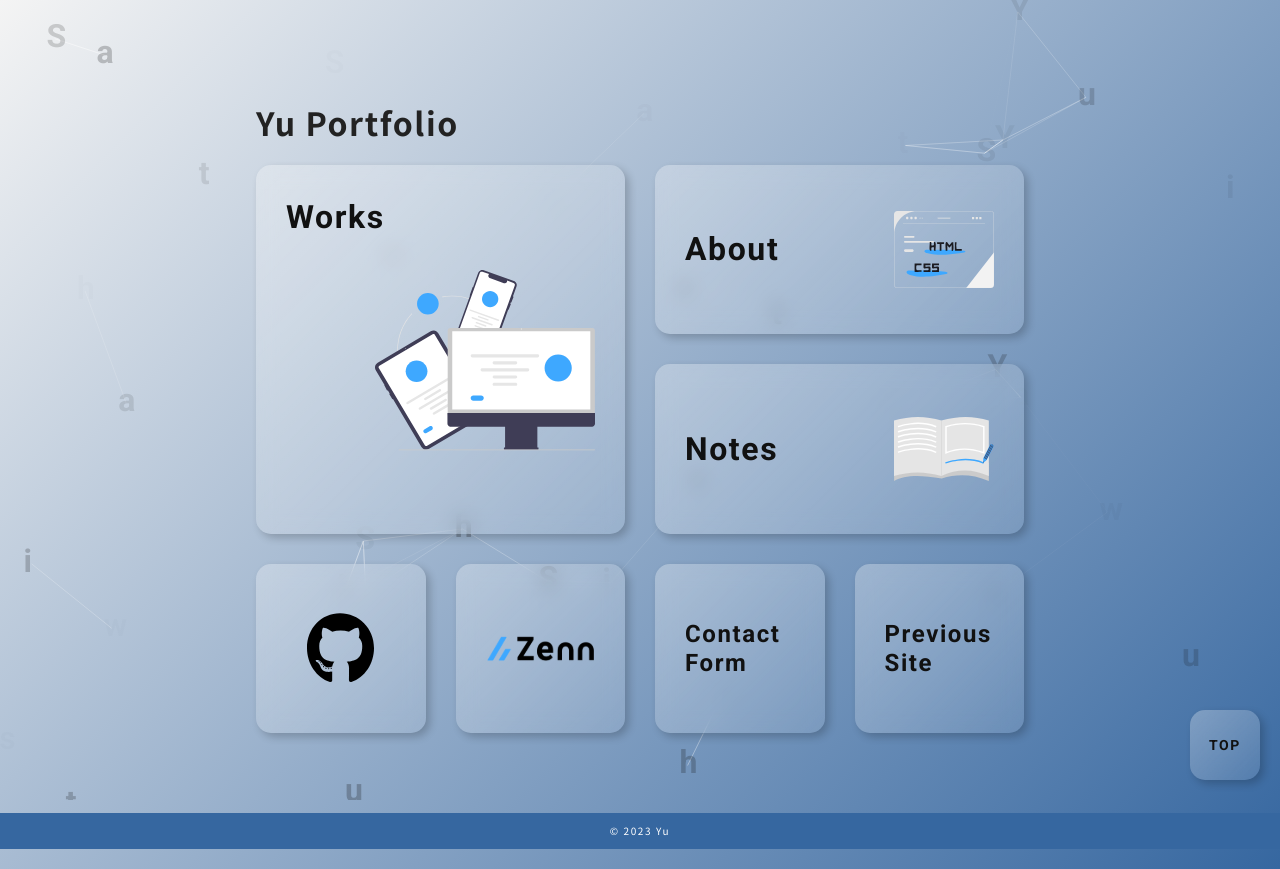
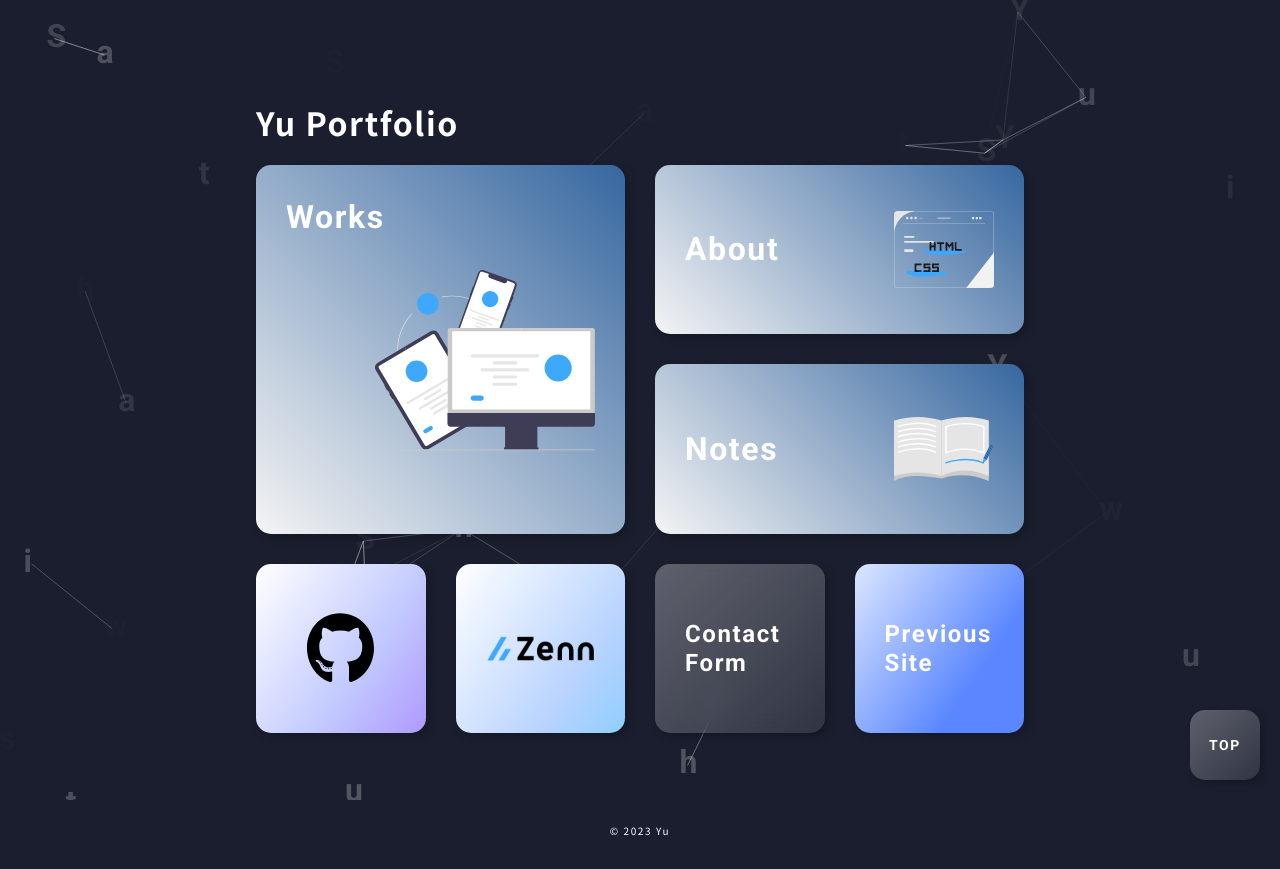
Before and after one commit to yuyuyusan/re-portfolio, a Next.js app: page / in a window 1280 px wide. Built offline with nearby package versions, Linux system fonts and the light colour scheme.

Commit message:
[add] ui

```diff
--- a/src/app/_components/Footer/index.module.scss
+++ b/src/app/_components/Footer/index.module.scss
@@ -2,7 +2,7 @@
 .footer {
   margin-top: 80px;
   padding: 10px 0;
-  background: map-get($colors, navy01);
+  // background: map-get($colors, navy01);
   .container {
     text-align: center;
     .copy {
--- a/src/app/_components/Header/index.module.scss
+++ b/src/app/_components/Header/index.module.scss
@@ -24,6 +24,7 @@
     display: grid;
     place-content: center;
     transition: 0.3s;
+    color: map-get($colors, white01);
     &:hover {
       box-shadow: 4px 4px 8px rgba(0, 0, 0, 0.6);
     }
--- a/src/app/_components/ParticleBg/index.tsx
+++ b/src/app/_components/ParticleBg/index.tsx
@@ -213,7 +213,7 @@ export default function ParticleBg() {
             },
           },
           color: {
-            value: '#111',
+            value: '#fff',
             animation: {
               h: {
                 count: 0,
@@ -396,7 +396,7 @@ export default function ParticleBg() {
           stroke: {
             width: 1,
             color: {
-              value: '#111',
+              value: '#fff',
               animation: {
                 h: {
                   count: 0,
--- a/src/app/_components/WorksListItem/index.tsx
+++ b/src/app/_components/WorksListItem/index.tsx
@@ -118,6 +118,7 @@ export default function WorksListItem({
           href={works.url}
           target="_blank"
           rel="noopener noreferrer"
+          aria-label={`${works.title}のページへ`}
           className={styles.url}
         >
           {works.url}
--- a/src/app/layout.module.scss
+++ b/src/app/layout.module.scss
@@ -2,3 +2,6 @@
 // .body {
 //   background: map-get($colors, gray01);
 // }
+.body {
+  background: #1a1e2e;
+}
--- a/src/app/page.module.scss
+++ b/src/app/page.module.scss
@@ -1,11 +1,12 @@
 @use 'variables.scss' as *;
 
 .topBg {
-  background: linear-gradient(
-    -45deg,
-    map-get($colors, navy01) 0%,
-    map-get($colors, gray01) 100%
-  );
+  // background: linear-gradient(
+  //   -45deg,
+  //   map-get($colors, navy01) 0%,
+  //   map-get($colors, gray01) 100%
+  // );
+  background: #1a1e2e;
   min-height: 100vh;
   padding: 100px 0 20px;
 }
@@ -29,6 +30,7 @@
     @include fontJp;
     font-weight: bold;
     font-size: 32px;
+    color: map-get($colors, white01);
   }
 }
 
@@ -42,6 +44,7 @@
   padding: 30px;
   @include glassmor;
   transition: 0.3s;
+  color: map-get($colors, white01);
   @include mq(tab) {
     padding: 20px;
   }
@@ -75,6 +78,13 @@
       &:last-child {
         margin-bottom: 0;
       }
+    }
+    .link{
+      background: linear-gradient(
+        45deg,
+        map-get($colors, gray01) 0%,
+        map-get($colors, navy01) 100%
+      );
     }
   }
 }
@@ -136,17 +146,30 @@
     gap: 20px;
   }
   .gridBox {
+    width: calc((100% - (30px * 3)) / 4);
+    aspect-ratio: 1/1;
+    @include mq(tab) {
+      width: calc((100% - (20px * 1)) / 2);
+    }
     .link {
       display: flex;
       align-items: center;
     }
   }
 }
-.gridBottom__box {
-  width: calc((100% - (30px * 3)) / 4);
-  aspect-ratio: 1/1;
-  @include mq(tab) {
-    width: calc((100% - (20px * 1)) / 2);
+.gridBottom__github {
+  .link {
+    background: linear-gradient(125deg,#fff,#c3cbff 60%,#af99ff);
+  }
+}
+.gridBottom__zenn {
+  .link {
+    background: linear-gradient(125deg, #fff, #b8d3ff 70%, #8fceff);
+  }
+}
+.gridBottom__prev {
+  .link {
+    background: linear-gradient(125deg, #dce6ff, #5a87ff 70%, #5a87ff);
   }
 }
 // -----
--- a/src/app/page.tsx
+++ b/src/app/page.tsx
@@ -78,7 +78,7 @@ export default function Home() {
               </div>
             </div>
             <div className={styles.gridBottom}>
-              <div className={`${styles.gridBox} ${styles.gridBottom__box}`}>
+              <div className={`${styles.gridBox} ${styles.gridBottom__github}`}>
                 <a
                   href="https://github.com/yuyuyusan/"
                   target="_blank"
@@ -97,7 +97,7 @@ export default function Home() {
                   </figure>
                 </a>
               </div>
-              <div className={`${styles.gridBox} ${styles.gridBottom__box}`}>
+              <div className={`${styles.gridBox} ${styles.gridBottom__zenn}`}>
                 <a
                   href="https://zenn.dev/yuyuyusan"
                   target="_blank"
@@ -116,7 +116,7 @@ export default function Home() {
                   </figure>
                 </a>
               </div>
-              <div className={`${styles.gridBox} ${styles.gridBottom__box}`}>
+              <div className={`${styles.gridBox} ${styles.gridBottom__contact}`}>
                 <Link href="/contact" className={styles.link}>
                   <h2 className={styles.titleMid__en}>
                     Contact
@@ -125,7 +125,7 @@ export default function Home() {
                   </h2>
                 </Link>
               </div>
-              <div className={`${styles.gridBox} ${styles.gridBottom__box}`}>
+              <div className={`${styles.gridBox} ${styles.gridBottom__prev}`}>
                 <a
                   href="https://ys-portfolio-c98fe.web.app/"
                   target="_blank"
--- a/src/app/works/[postId]/page.tsx
+++ b/src/app/works/[postId]/page.tsx
@@ -3,10 +3,10 @@ import { getWorksDetail, getWorksList } from '@/app/_libs/microcms/client';
 import Image from 'next/image';
 import styles from './index.module.scss';
 import LinkButton from '@/app/_components/LinkButton';
-import IconCalendar from '@/app/_components/icons/calendar.svg';
-import IconLink from '@/app/_components/icons/link.svg';
-import IconPlat from '@/app/_components/icons/plat.svg';
-import IconCode from '@/app/_components/icons/code.svg';
+import IconCalendar from '@/app/_components/Icons/calendar.svg';
+import IconLink from '@/app/_components/Icons/link.svg';
+import IconPlat from '@/app/_components/Icons/plat.svg';
+import IconCode from '@/app/_components/Icons/code.svg';
 
 export const revalidate = 60;
 
@@ -26,23 +26,18 @@ export default async function StaticDetailPage({
 }) {
   const post = await getWorksDetail(postId);
   return (
+    <>
       <section className={styles.works}>
         <div className={styles.contentsBody}>
           <h2 className={styles.title}>{post.title}</h2>
           <figure className={styles.thumbnail}>
-          <a
-            href={post.url}
-            target="_blank"
-            rel="noopener noreferrer"
-            aria-label={`${post.title}のページへ`}
-          >
             {(post.mockup && (
               <Image
                 src={post.mockup.url}
                 alt={post.title}
                 width={post.mockup.width}
                 height={post.mockup.height}
-                className={styles.mockupImg}
+                className={styles.thumbnailImg}
               />
             )) || (
               <Image
@@ -50,10 +45,9 @@ export default async function StaticDetailPage({
                 alt={post.title}
                 width={post.image.width}
                 height={post.image.height}
-                className={styles.mockupImg}
+                className={styles.thumbnailImg}
               />
             )}
-          </a>
           </figure>
           <div className={styles.info}>
             <time
@@ -90,18 +84,13 @@ export default async function StaticDetailPage({
               </div>
             )}
             <p className={styles.pf}>
-            {' '}
-            <div className={styles.commonIcon}>
               <IconPlat title="IconPlat" className={styles.iconImg} />
-            </div>
               分類：
               {post.platform}
             </p>
             <div className={styles.stackBox}>
               <p className={styles.stack}>
-              <div className={styles.commonIcon}>
                 <IconCode title="IconCode" className={styles.iconImg} />
-              </div>
                 使用技術
               </p>
               <div className={styles.tagList}>
@@ -113,25 +102,6 @@ export default async function StaticDetailPage({
               </div>
             </div>
           </div>
-        {/* <figure className={styles.mockup}>
-          {(post.mockup && (
-            <Image
-              src={post.mockup.url}
-              alt={post.title}
-              width={post.mockup.width}
-              height={post.mockup.height}
-              className={styles.mockupImg}
-            />
-          )) || (
-            <Image
-              src={post.image.url}
-              alt={post.title}
-              width={post.image.width}
-              height={post.image.height}
-              className={styles.mockupImg}
-            />
-          )}
-        </figure> */}
           {post.desc && <div className={styles.detail}>{parse(post.desc)}</div>}
           {post.url && (
             <div className={styles.linkButton}>
@@ -148,5 +118,6 @@ export default async function StaticDetailPage({
           )}
         </div>
       </section>
+    </>
   );
 }
```
Also changed, not shown: src/app/_components/WorksListItem/index.module.scss (+10 -0 lines), src/app/works/[postId]/index.module.scss (+6 -10 lines). Lines whose indentation alone changed are shown as unchanged.
